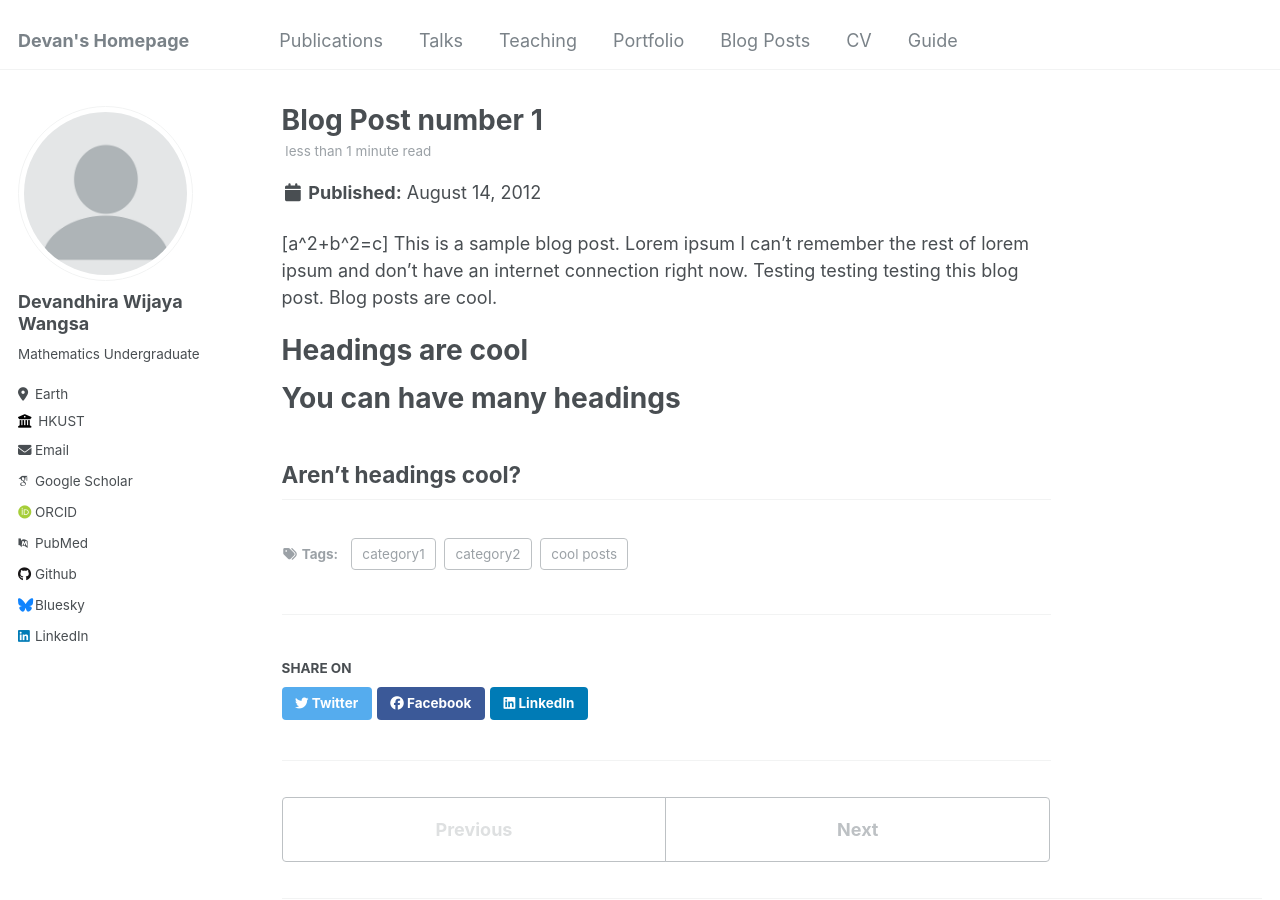
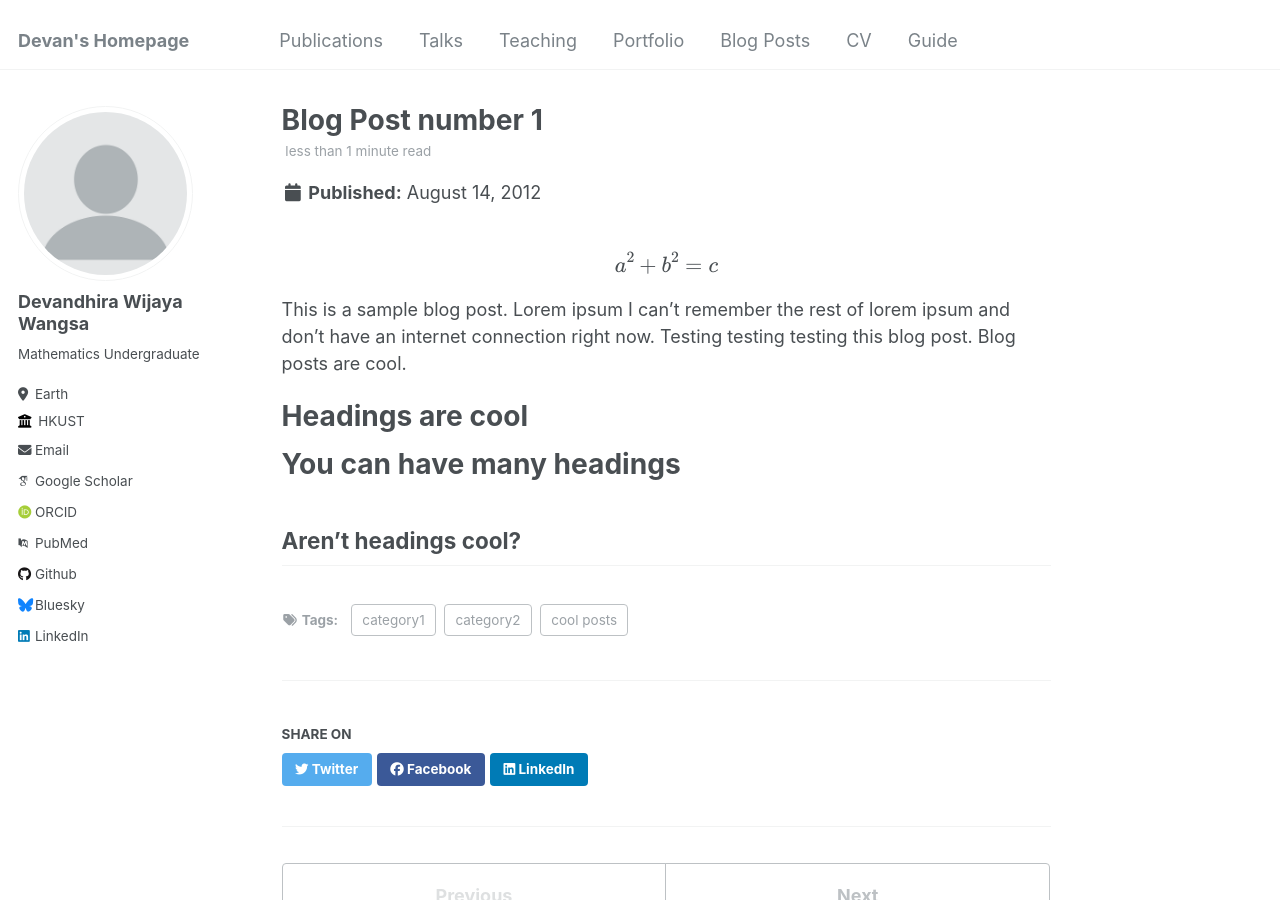
Before and after one commit to devandhira/devandhira.github.io, a Jekyll site: the page built from _posts/2012-08-14-blog-post-1.md, in a window 1280 px wide and 900 px high. Built offline with Jekyll 4.4.1, drawn with Linux system fonts in a browser that asks for light colours; some web fonts are replaced.

```diff
--- a/_posts/2012-08-14-blog-post-1.md
+++ b/_posts/2012-08-14-blog-post-1.md
@@ -10,7 +10,7 @@ tags:
 
 <script src="https://polyfill.io/v3/polyfill.min.js?features=es6"></script>
 <script id="MathJax-script" async src="https://cdn.jsdelivr.net/npm/mathjax@3/es5/tex-mml-chtml.js"></script>
-\[a^2+b^2=c\]
+\\[a^2+b^2=c\\]
 This is a sample blog post. Lorem ipsum I can't remember the rest of lorem ipsum and don't have an internet connection right now. Testing testing testing this blog post. Blog posts are cool.
 
 Headings are cool
```
